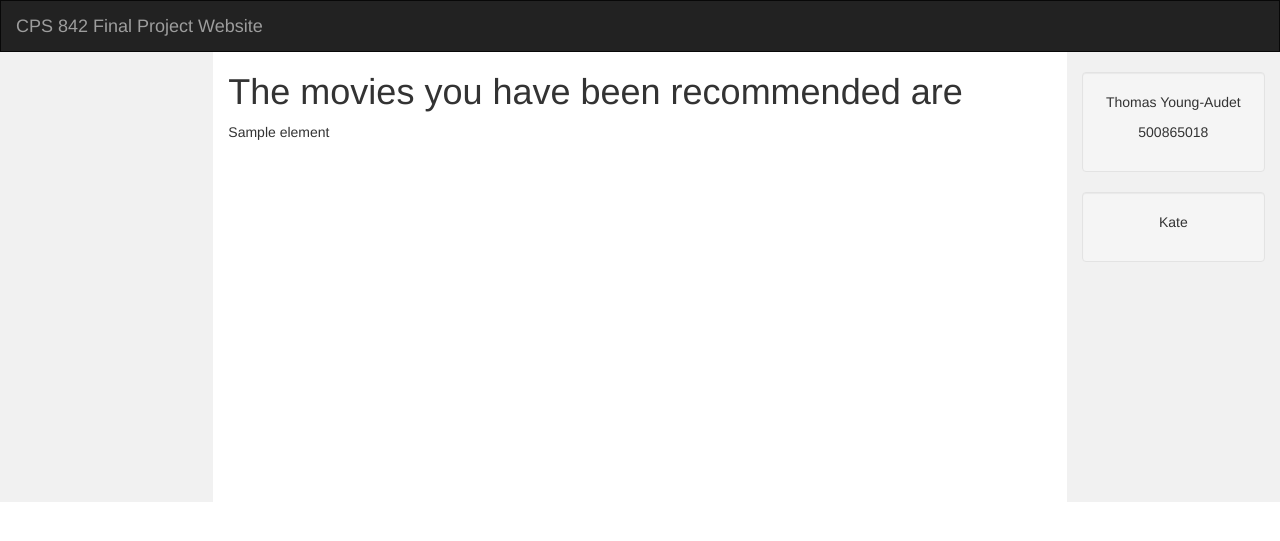
After one commit to thomasyoung-audet/movieRecommenderSystem, a Flask app: template templates/display_results.html in a window 1280 px wide. The commit adds this page. Shown: the top 541 px of the page. Run offline with Flask 2, Linux system fonts and the light colour scheme; the template is opened without the code that fills it: most values are stand-ins (such as "Sample title", 1, 10 or a date in 2020); some libraries are stand-ins or nearby versions.

Commit message:
Results are being displayed now.

```diff
--- a/app.py
+++ b/app.py
@@ -45,11 +45,12 @@ def index():
         print(movies)
         if form.submit_item_based.data:
             print("item was true")
-            flash('Submitted successfully, now calculating', "success")
+            # flash('Submitted successfully, now calculating', "success")
+            form.submit_item_based.label = "Calculating"
             return redirect(url_for('user_based', result_data=movies))
         if form.submit_user_based.data:
             print("user was true")
-            flash('Submitted successfully, now calculating', "success")
+            # flash('Submitted successfully, now calculating', "success")
             return redirect(url_for('item_based', result_data=movies))
 
     return render_template('recommender.html', form=form, titles=movie_titles)
@@ -72,7 +73,9 @@ def item_based():
 @app.route('/user_based')
 def user_based():
     result_data = request.args.get('result_data', None)
-    movies = eval(result_data)
+    movies = eval(result_data)  # this is necessary because the data gets passed as a string from the previous page
+    for key, value in movies.items():
+        movies[key] = int(value)  # turns the values from the dict into ints: from '3' to 3 etc
     print("========================")
     print(type(movies))
     if result_data:
@@ -82,4 +85,4 @@ def user_based():
     else:
         print("Result data not being passed correctly")
         recommended_movies = ['data was not passed correctly']
-    return render_template('user_based.html', result=recommended_movies)
+    return render_template('display_results.html', result=recommended_movies)
--- a/forms.py
+++ b/forms.py
@@ -23,5 +23,7 @@ class MovieForm(FlaskForm):
     movie8 = SelectField('', choices=numbers, validators=[validate_numbers])
     movie9 = SelectField('', choices=numbers, validators=[validate_numbers])
     movie10 = SelectField('', choices=numbers, validators=[validate_numbers])
-    submit_item_based = SubmitField('Calculate recommendations - User-based algorithm')
-    submit_user_based = SubmitField('Calculate recommendations - Item-based algorithm')
+    submit_item_based = SubmitField('Calculate recommendations - User-based algorithm',
+                                    render_kw={"onclick": "alert_function"})
+    submit_user_based = SubmitField('Calculate recommendations - Item-based algorithm',
+                                    render_kw={"onclick": "alert_function"})
--- /dev/null
+++ b/templates/display_results.html
@@ -0,0 +1,11 @@
+{% extends 'user_based.html' %}
+
+{% block results %}
+
+<div>
+    {% for element in result %}
+        <p>{{ element }}</p>
+    {% endfor %}
+</div>
+
+{% endblock %}
--- a/templates/recommender.html
+++ b/templates/recommender.html
@@ -40,4 +40,5 @@
     <p>{{form.submit_user_based }}</p>
 
 </form>
+
 {% endblock %}
--- a/templates/user_based.html
+++ b/templates/user_based.html
@@ -8,6 +8,11 @@
   <script src="https://ajax.googleapis.com/ajax/libs/jquery/3.5.1/jquery.min.js"></script>
   <script src="https://maxcdn.bootstrapcdn.com/bootstrap/3.4.1/js/bootstrap.min.js"></script>
   <style>
+    /* Remove the navbar's default margin-bottom and rounded borders */
+    .navbar {
+      margin-bottom: 0;
+      border-radius: 0;
+    }
 
     /* Set height of the grid so .sidenav can be 100% (adjust as needed) */
     .row.content {height: 450px}
@@ -37,14 +42,25 @@
   </style>
 </head>
 <body>
-
+<nav class="navbar navbar-inverse">
+  <div class="container-fluid">
+    <div class="navbar-header">
+      <button type="button" class="navbar-toggle" data-toggle="collapse" data-target="#myNavbar">
+        <span class="icon-bar"></span>
+      </button>
+      <a class="navbar-brand" href="#">CPS 842 Final Project Website</a>
+    </div>
+  </div>
+</nav>
 <div class="container-fluid text-center">
   <div class="row content">
     <div class="col-sm-2 sidenav">
     </div>
     <div class="col-sm-8 text-left">
       <h1>The movies you have been recommended are</h1>
-
+      {% for element in result %}
+        <p>{{ element }}</p>
+      {% endfor %}
 
     </div>
     <div class="col-sm-2 sidenav">
```
Also changed, not shown: templates/base.html (+8 -15 lines).
